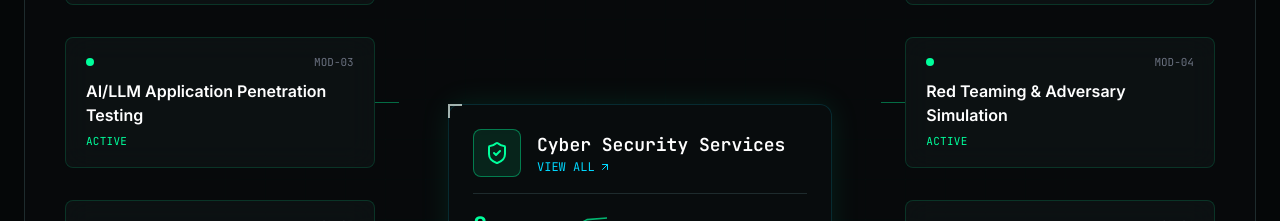
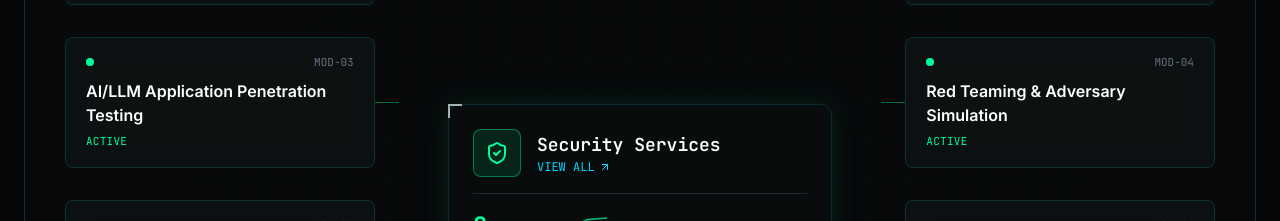
Before and after one commit to Md-Minhaj-darkness/DARKNESS_PORTFOLIO, a Next.js app: page / in a window 1280 px wide. Shown: the part 4680-4901 px from the top of the page. Built offline with nearby package versions, Linux system fonts and the light colour scheme.

Commit message:
DARKNESS_PORTFOLIO

```diff
--- a/components/Services.tsx
+++ b/components/Services.tsx
@@ -51,7 +51,7 @@ function HubCard() {
           <ShieldCheck className="h-6 w-6 text-cyber-green" />
         </div>
         <div>
-          <h3 className="font-mono text-lg font-semibold text-white">Cyber Security Services</h3>
+          <h3 className="font-mono text-lg font-semibold text-white">Security Services</h3>
           <a
             href="#projects"
             className="focus-ring flex items-center gap-1 font-mono text-xs text-cyber-blue hover:text-cyber-green"
```
